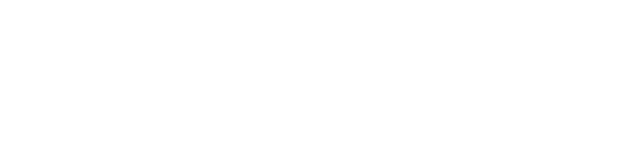
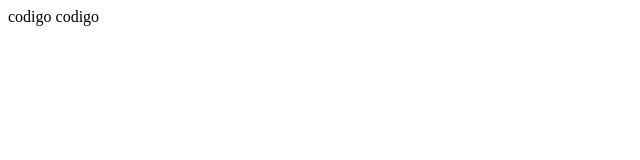
Before and after one commit to IvanRobertLopez/Primer-proyecto, a plain HTML site: page index.html in a window 1280 px wide. Shown: the whole page, without its empty margins (0-640 px from the left). Drawn offline with Linux system fonts and the light colour scheme.

Commit message:
Update index.html

```diff
--- a/index.html
+++ b/index.html
@@ -5,6 +5,6 @@
     <title>Document</title>
 </head>
 <body>
-
+    codigo codigo
 </body>
 </html>
```
